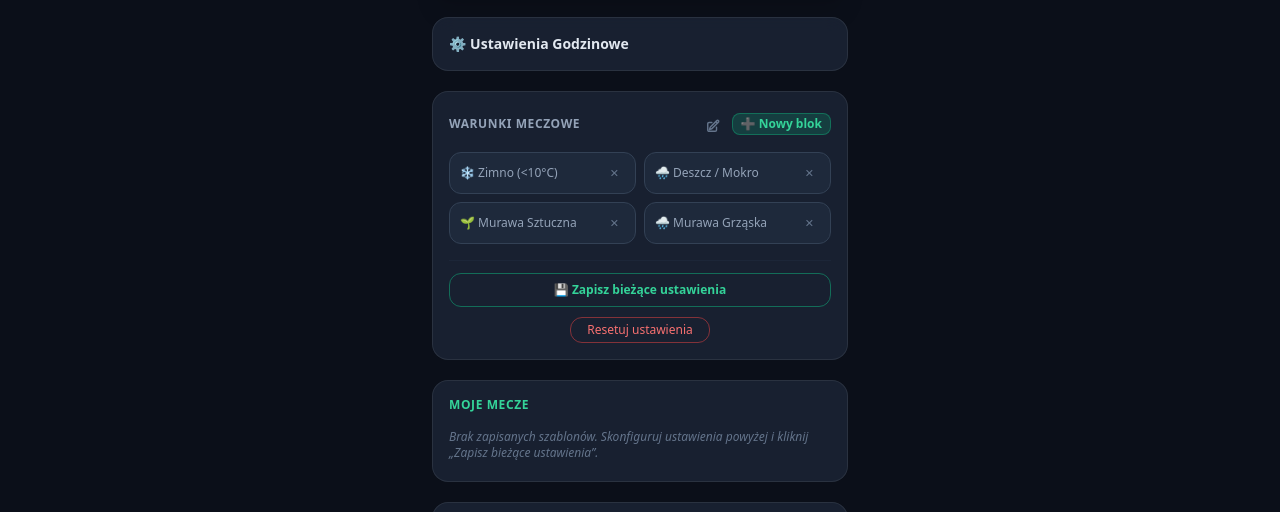
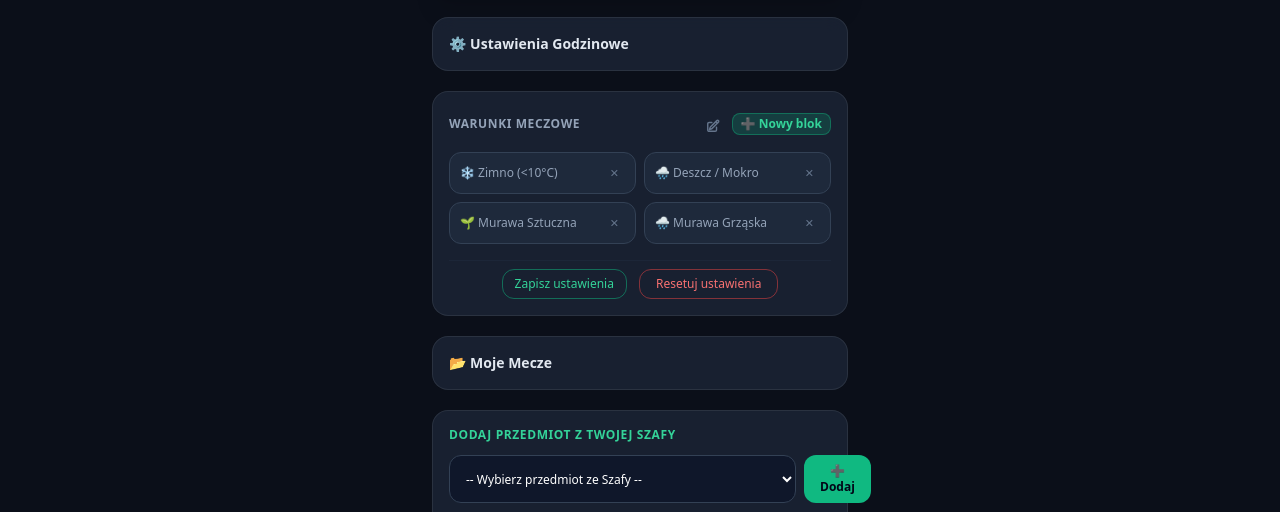
Before and after one commit to paweld9/packtactics, a plain HTML site: page index.html in a window 1280 px wide. Shown: the part 288-800 px from the top of the page. Drawn offline with nearby package versions, Linux system fonts and the light colour scheme.

Commit message:
Update index.html

```diff
--- a/index.html
+++ b/index.html
@@ -144,12 +144,10 @@
       </div>
       <div id="tripBlocksContainer" class="grid grid-cols-2 gap-2 text-xs mb-4"></div>
 
-      <!-- Przycisk zapisu szablonu wyjazdu -->
-      <div class="pt-3 border-t border-slate-800/80 flex flex-col gap-2.5">
-        <button type="button" onclick="openSavePresetModal('trip')" class="w-full py-2 rounded-xl border border-emerald-500/50 bg-transparent text-emerald-400 text-xs font-semibold hover:bg-emerald-500/10 transition flex items-center justify-center gap-2">
-          💾 Zapisz bieżące ustawienia
-        </button>
-        <button type="button" onclick="doResetTrip()" class="w-fit mx-auto px-4 py-1 rounded-xl border border-red-500/50 bg-transparent text-red-400 text-xs font-medium hover:bg-red-500/10 transition">Resetuj ustawienia</button>
+      <!-- Przyciski akcji (styl resetowania) -->
+      <div class="pt-2 border-t border-slate-800/80 flex justify-center gap-3">
+        <button type="button" onclick="openSavePresetModal('trip')" class="w-fit px-3 py-1.5 rounded-xl border border-emerald-500/50 bg-transparent text-emerald-400 text-xs font-medium hover:bg-emerald-500/10 transition">Zapisz ustawienia</button>
+        <button type="button" onclick="doResetTrip()" class="w-fit px-4 py-1.5 rounded-xl border border-red-500/50 bg-transparent text-red-400 text-xs font-medium hover:bg-red-500/10 transition">Resetuj ustawienia</button>
       </div>
     </div>
 
@@ -166,22 +164,22 @@
       </div>
       <div id="matchBlocksContainer" class="grid grid-cols-2 gap-2 text-xs mb-4"></div>
 
-      <!-- Przycisk zapisu szablonu meczu -->
-      <div class="pt-3 border-t border-slate-800/80 flex flex-col gap-2.5">
-        <button type="button" onclick="openSavePresetModal('match')" class="w-full py-2 rounded-xl border border-emerald-500/50 bg-transparent text-emerald-400 text-xs font-semibold hover:bg-emerald-500/10 transition flex items-center justify-center gap-2">
-          💾 Zapisz bieżące ustawienia
-        </button>
-        <button type="button" onclick="doResetMatch()" class="w-fit mx-auto px-4 py-1 rounded-xl border border-red-500/50 bg-transparent text-red-400 text-xs font-medium hover:bg-red-500/10 transition">Resetuj ustawienia</button>
+      <!-- Przyciski akcji (styl resetowania) -->
+      <div class="pt-2 border-t border-slate-800/80 flex justify-center gap-3">
+        <button type="button" onclick="openSavePresetModal('match')" class="w-fit px-3 py-1.5 rounded-xl border border-emerald-500/50 bg-transparent text-emerald-400 text-xs font-medium hover:bg-emerald-500/10 transition">Zapisz ustawienia</button>
+        <button type="button" onclick="doResetMatch()" class="w-fit px-4 py-1.5 rounded-xl border border-red-500/50 bg-transparent text-red-400 text-xs font-medium hover:bg-red-500/10 transition">Resetuj ustawienia</button>
       </div>
     </div>
 
-    <!-- Sekcja: Moje Mecze / Moje Wyjazdy (Dynamiczna w zależności od trybu) -->
-    <div class="glass rounded-2xl p-4 space-y-3">
-      <h2 id="presetsSectionTitle" class="text-xs uppercase tracking-wider text-emerald-400 font-semibold">Moje Mecze</h2>
-      <div id="presetsContainer" class="space-y-2">
+    <!-- Sekcja: Moje Mecze / Moje Wyjazdy jako zwijany Bloczek (Details) -->
+    <details id="presetsDetailsCard" class="glass rounded-2xl p-4 cursor-pointer">
+      <summary id="presetsSectionTitle" class="text-sm font-semibold text-slate-200 flex justify-between items-center">
+        📂 Moje Mecze
+      </summary>
+      <div id="presetsContainer" class="mt-3 space-y-2 pt-3 border-t border-slate-800 text-xs">
         <!-- Tutaj generują się zapisane szablony -->
       </div>
-    </div>
+    </details>
 
     <!-- Dodawanie z Szafy via Dropdown -->
     <div class="glass rounded-2xl p-4 space-y-3">
@@ -434,7 +432,7 @@
       if(mTags) mTags.style.display = m === 'match' ? 'block' : 'none';
       if(tSetup) tSetup.style.display = m === 'trip' ? 'block' : 'none';
       if(rArea) rArea.style.display = m === 'trip' ? 'block' : 'none';
-      if(pTitle) pTitle.innerText = m === 'match' ? 'Moje Mecze' : 'Moje Wyjazdy';
+      if(pTitle) pTitle.innerHTML = m === 'match' ? '📂 Moje Mecze' : '📂 Moje Wyjazdy';
 
       populateWardrobeDropdown();
       refreshTagUI();
@@ -616,7 +614,7 @@
 
       var list = savedPresets[curMode] || [];
       if(list.length === 0) {
-        container.innerHTML = '<p class="text-xs text-slate-500 italic py-1">Brak zapisanych szablonów. Skonfiguruj ustawienia powyżej i kliknij „Zapisz bieżące ustawienia”.</p>';
+        container.innerHTML = '<p class="text-xs text-slate-500 italic py-1">Brak zapisanych szablonów. Kliknij „Zapisz ustawienia” powyżej.</p>';
         return;
       }
 
```
